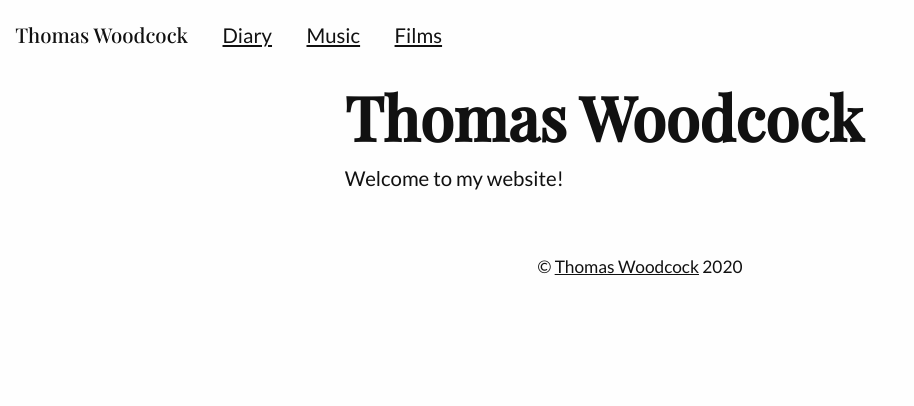
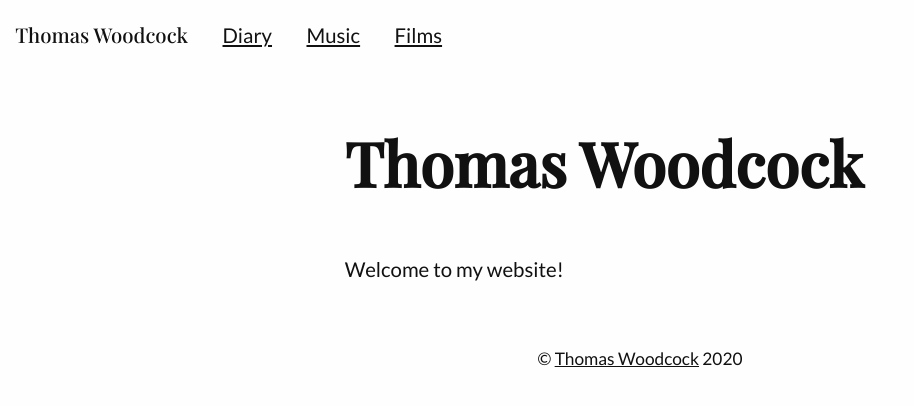
Before and after one commit to thomaswoodcock/thomaswoodcock.github.io, a Jekyll site: the page built from index.html, in a window 1280 px wide. Shown: the top 406 px of the page, without its empty margins (0-914 px from the left). Built offline with Jekyll 4.4.1, drawn with Linux system fonts in a browser that asks for light colours.

Commit message:
Adds line-height

```diff
--- a/css/main.css
+++ b/css/main.css
@@ -53,6 +53,7 @@ article article p span {
 
 h1 {
   font-size: 3rem;
+  line-height: 3;
 }
 
 a {
```
